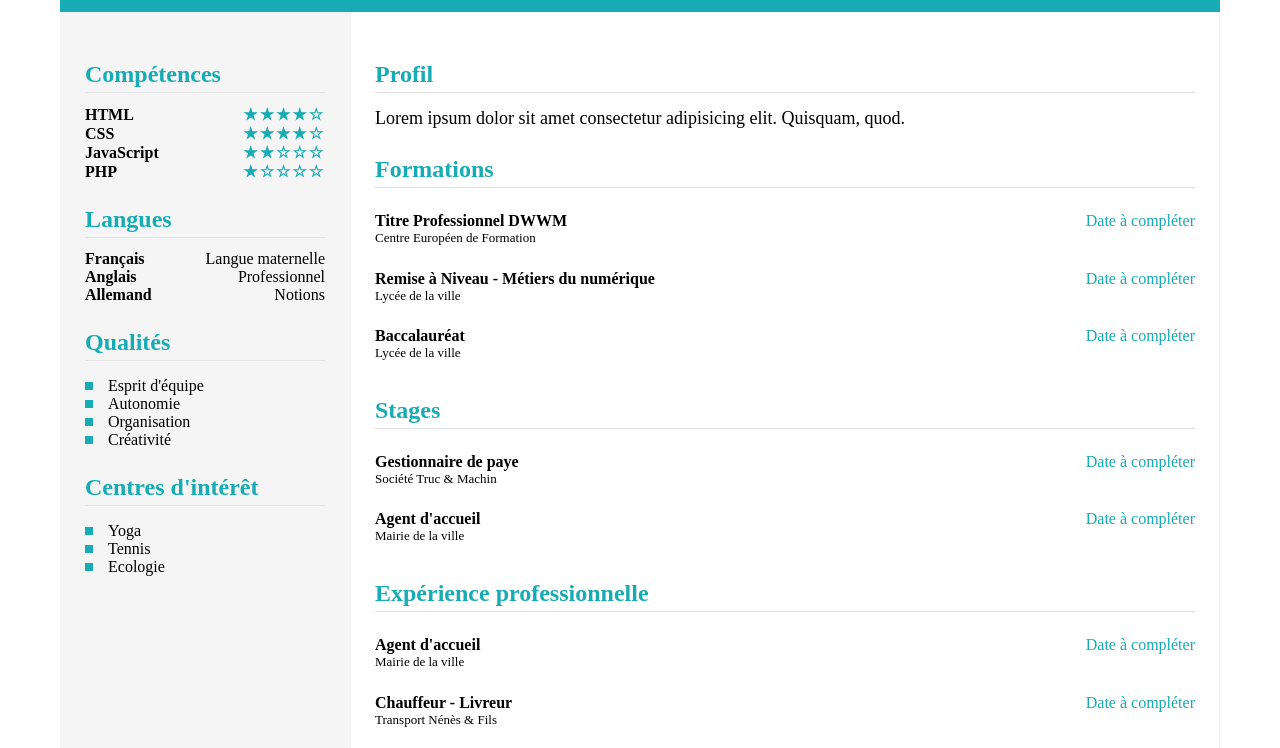
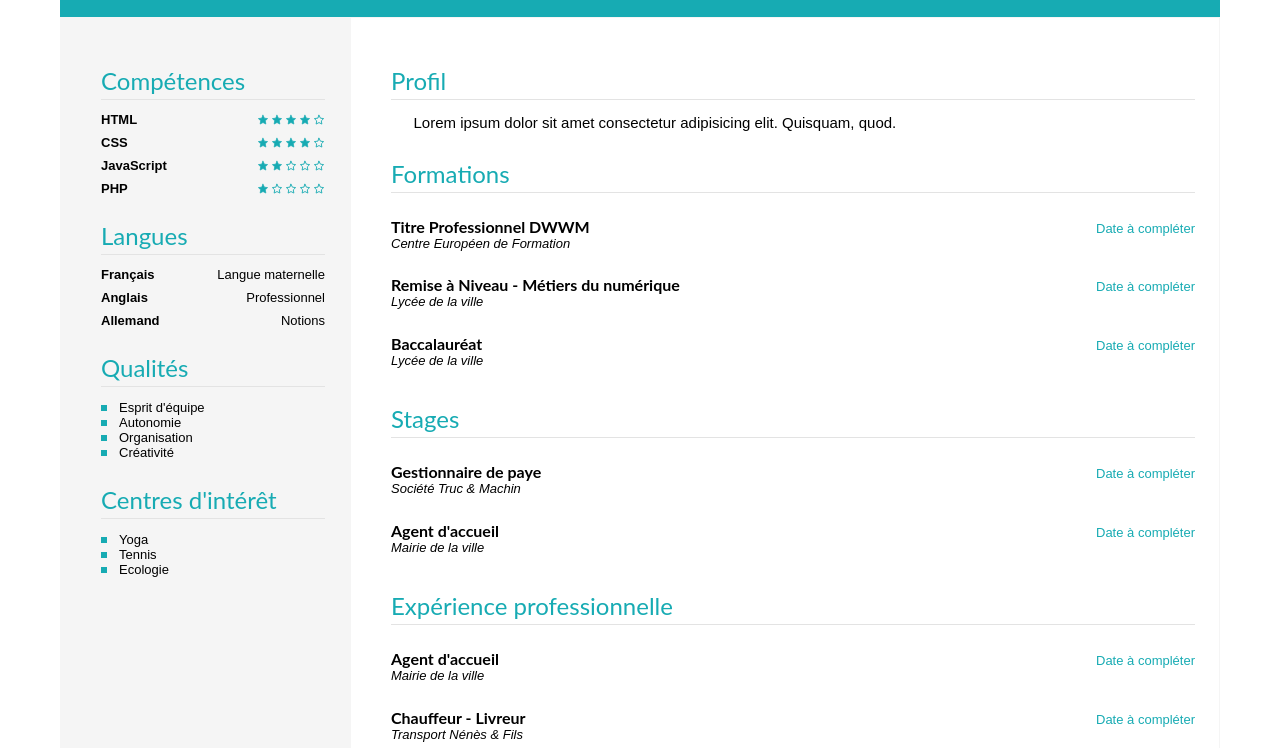
Before and after one commit to alexis-tramonte/Premier-depot, a plain HTML site: page index.html in a window 1280 px wide. Shown: the part 207-955 px from the top of the page. Drawn offline with Linux system fonts and the light colour scheme.

Commit message:
Avancement sur les finisions

```diff
--- a/assets/css/index.css
+++ b/assets/css/index.css
@@ -8,6 +8,8 @@
     --color-blanc: #ffffff;
     --font-family: 'Lato', sans-serif;
     --font-family-secondaire: 'Raleway', sans-serif;
+    --font-style-italic: italic;
+    --font-weight-bold: bold;
     --font-size: 16px;
     --line-height: 1.5;
 }
@@ -24,6 +26,14 @@ body {
     justify-content: center;
     min-height: 100vh;
     font-size: 16px;
+    font-family: var(--font-family-secondaire);
+}
+
+h1,
+h2,
+h3,
+h4 {
+    font-family: var(--font-family);
 }
 
 /* Styles pour le header */
@@ -117,11 +127,17 @@ main {
     gap: 0;
     width: 100%;
     margin: 0;
+    font-size: 13px;
+}
+
+main p {
+    font-size: 15px;
 }
 
 main h3 {
     color: var(--color-turquoise);
     font-size: 24px;
+    font-weight: normal;
     padding-bottom: 4px;
     margin-bottom: 12px;
     border-bottom: 1px solid var(--color-gris-très-clair);
@@ -132,10 +148,13 @@ main h3 {
 
 .skills-list,
 .languages-list {
+    display: flex;
+    flex-direction: column;
+    gap: 8px;
     margin: 0;
     padding: 0;
     list-style: none;
-    font-weight: bold;
+    font-weight: var(--font-weight-bold);
 }
 
 /* Styles pour les items de la liste de compétences et de langues */
@@ -153,9 +172,15 @@ main h3 {
 }
 
 .rating {
-    color: var(--color-turquoise);
-    letter-spacing: 2px;
+    display: inline-flex;
+    gap: 2px;
     white-space: nowrap;
+}
+
+.rating img {
+    width: 12px;
+    height: 12px;
+    max-width: none;
 }
 
 /* Styles pour les bullets turquoise */
@@ -168,14 +193,14 @@ main h3 {
 .turquoise-bullets li {
     display: flex;
     align-items: center;
-    gap: 15px;
+    gap: 12px;
 }
 
 .turquoise-bullets li::before {
     content: "";
-    flex: 0 0 8px;
-    width: 8px;
-    height: 8px;
+    flex: 0 0 6px;
+    width: 6px;
+    height: 6px;
     background-color: var(--color-turquoise);
 }
 
@@ -183,16 +208,12 @@ main h3 {
 /* Styles pour les boxes */
 
 .box {
+    box-sizing: border-box;
     padding: 24px;
+    padding-left: 40px;
     padding-bottom: 48px;
     background-color: var(--color-blanc);
     border: 1px solid var(--color-blanc-cassé);
-}
-
-.box:not(.box-gris) > section > p {
-    width: auto;
-    margin: 0;
-    text-align: left;
 }
 
 .article-entete {
@@ -238,6 +259,7 @@ main h3 {
     margin: 0;
     font-size: 13px;
     line-height: 1.2;
+    font-style: var(--font-style-italic);
 }
 
 .Effet-1:hover,
@@ -266,6 +288,13 @@ main h3 {
     padding-left: 0;
 }
 
+.box:not(.box-gris) > section > p {
+    width: auto;
+    margin: 0;
+    text-align: justify;
+    text-indent: 1.5em;
+}
+
 
 /* Styles pour le footer */
 
@@ -286,7 +315,7 @@ footer nav {
     display: flex;
     justify-content: center;
     flex-wrap: wrap;
-    gap: 24px;
+    gap: 16px;
 }
 
 footer a {
@@ -298,7 +327,8 @@ footer a {
 }
 
 footer p {
-    font-size: 12px;
+    font-size: 10px;
+    font-style: var(--font-style-italic);
 }
 
 .footer-nav img {
--- a/index.html
+++ b/index.html
@@ -50,14 +50,14 @@
         <!-- Section 1 : box de gauche -->
         <section class="box box-gris">
 
-            <!-- Section 1.1 : présentation -->
+            <!-- Section 1.1 : Compétences -->
             <section>
                 <h3>Compétences</h3>
                 <ul class="skills-list">
-                    <li><span>HTML</span><span class="rating" role="img" aria-label="4 étoiles sur 5">★★★★☆</span></li>
-                    <li><span>CSS</span><span class="rating" role="img" aria-label="4 étoiles sur 5">★★★★☆</span></li>
-                    <li><span>JavaScript</span><span class="rating" role="img" aria-label="2 étoiles sur 5">★★☆☆☆</span></li>
-                    <li><span>PHP</span><span class="rating" role="img" aria-label="1 étoile sur 5">★☆☆☆☆</span></li>
+                    <li><span>HTML</span><span class="rating" role="img" aria-label="4 étoiles sur 5"><img src="image/star-full.svg" alt=""><img src="image/star-full.svg" alt=""><img src="image/star-full.svg" alt=""><img src="image/star-full.svg" alt=""><img src="image/star-outline.svg" alt=""></span></li>
+                    <li><span>CSS</span><span class="rating" role="img" aria-label="4 étoiles sur 5"><img src="image/star-full.svg" alt=""><img src="image/star-full.svg" alt=""><img src="image/star-full.svg" alt=""><img src="image/star-full.svg" alt=""><img src="image/star-outline.svg" alt=""></span></li>
+                    <li><span>JavaScript</span><span class="rating" role="img" aria-label="2 étoiles sur 5"><img src="image/star-full.svg" alt=""><img src="image/star-full.svg" alt=""><img src="image/star-outline.svg" alt=""><img src="image/star-outline.svg" alt=""><img src="image/star-outline.svg" alt=""></span></li>
+                    <li><span>PHP</span><span class="rating" role="img" aria-label="1 étoile sur 5"><img src="image/star-full.svg" alt=""><img src="image/star-outline.svg" alt=""><img src="image/star-outline.svg" alt=""><img src="image/star-outline.svg" alt=""><img src="image/star-outline.svg" alt=""></span></li>
                 </ul>
             </section>
 
```
Also changed, not shown: image/star-full.svg (added), image/star-outline.svg (added).
